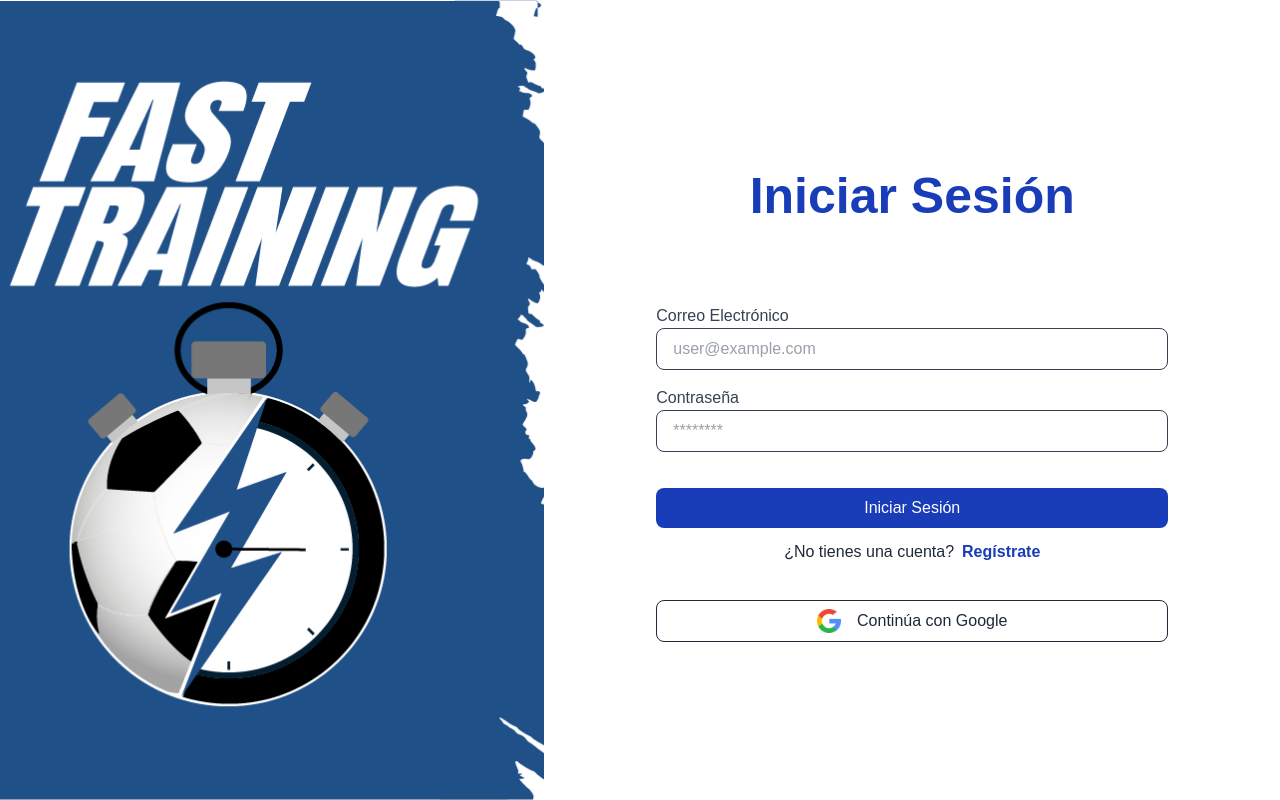
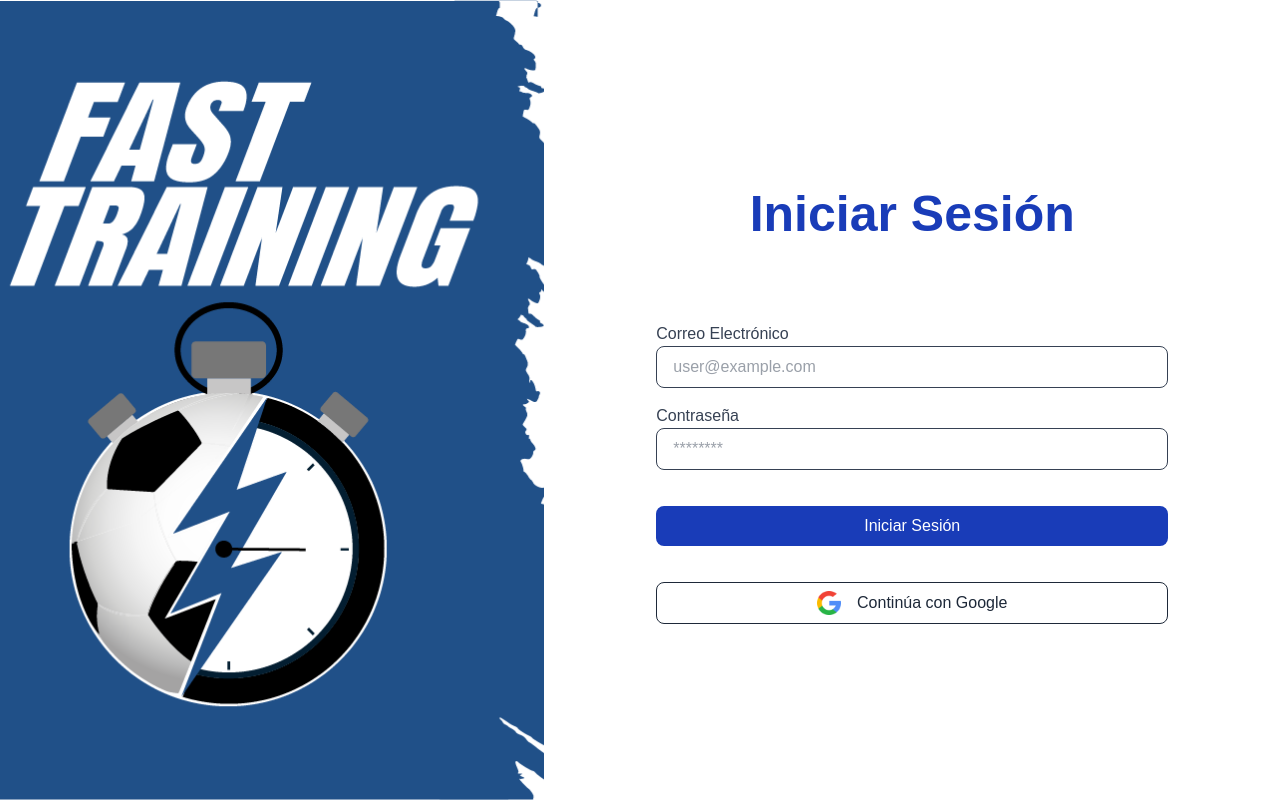
Before and after one commit to DannyCastro18/fast_training_frontend, a Next.js app: page /auth/login in a window 1280 px wide. Built offline with nearby package versions, Linux system fonts and the light colour scheme.

Commit message:
ruta corregida

```diff
--- a/src/app/auth/login/page.jsx
+++ b/src/app/auth/login/page.jsx
@@ -14,7 +14,7 @@
         setError('');
 
         try {
-            const response = await fetch('http://localhost:5000/auth/login', {
+            const response = await fetch('http://localhost:5000/api/auth/login', {
                 method: 'POST',
                 headers: { 'Content-Type': 'application/json' },
                 body: JSON.stringify({ email, password }),
@@ -65,13 +65,6 @@
                         </button>
                     </form>
 
-                    <div className="mt-3 flex justify-center items-center gap-2">
-                        <p className="text-gray-800">¿No tienes una cuenta?</p>
-                        <Link href="/auth/register">
-                            <span className="text-blue-800 cursor-pointer hover:underline font-semibold">Regístrate</span>
-                        </Link>
-                    </div>
-
                     {/* Botón de Google con NextAuth */}
                     <div className="max-w-lg mx-auto mt-6 text-center">
                         <button
```
